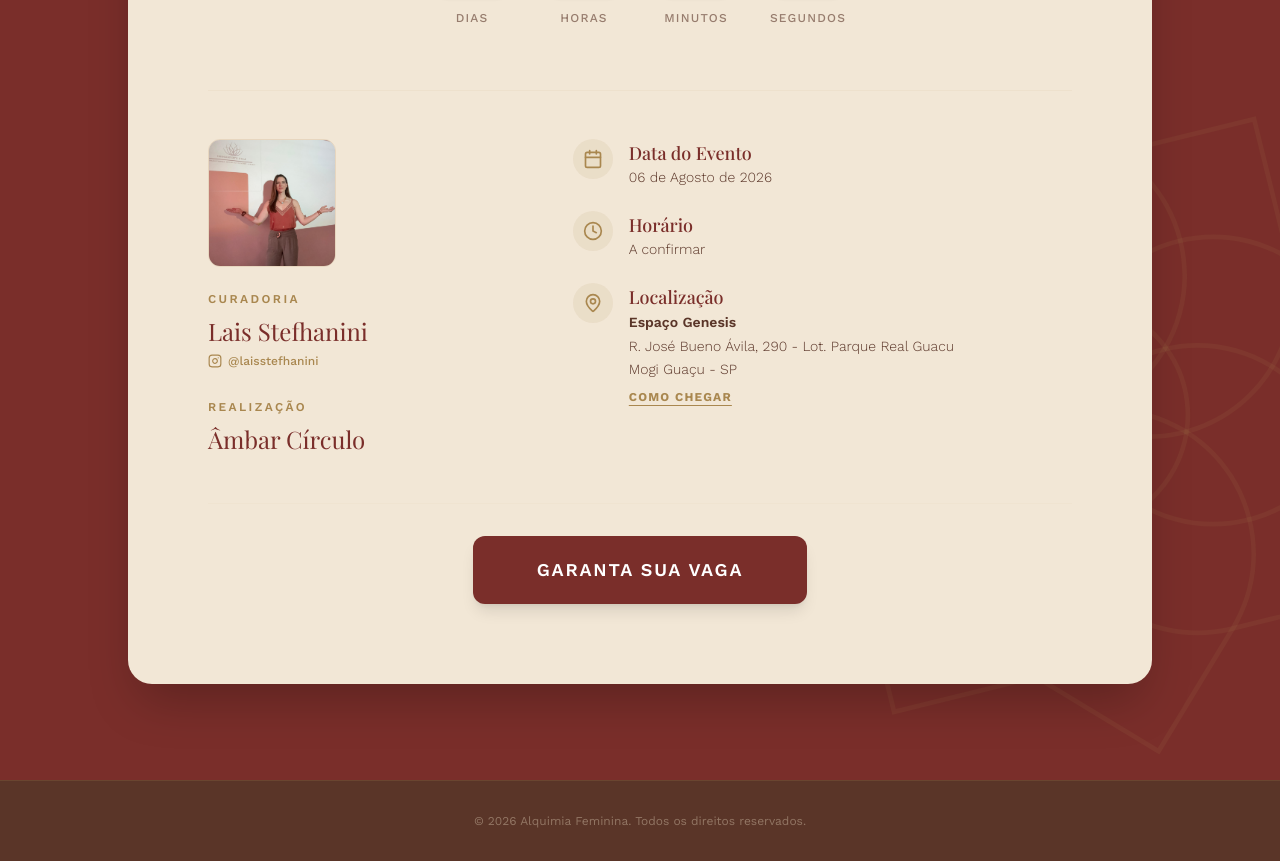
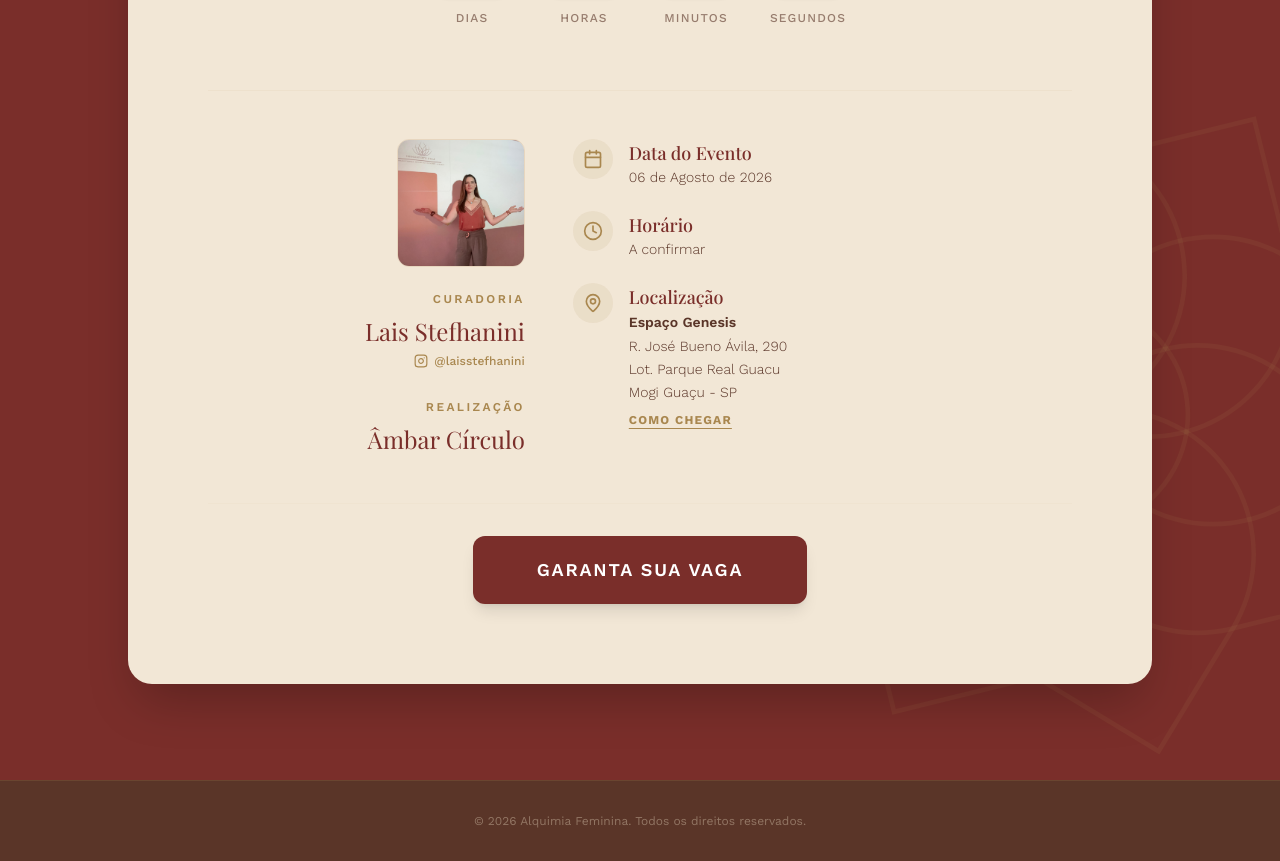
Before and after one commit to guigomes1988/alquimiafeminina, a React (Vite) app: page / in a window 1280 px wide. Shown: the part 7000-7861 px from the top of the page. Built offline with nearby package versions, Linux system fonts and the light colour scheme; a web font is replaced by a local one.

Commit message:
style: alinha curadoria à direita e adiciona quebra de linha no bairro da localização

```diff
--- a/src/components/Tickets.tsx
+++ b/src/components/Tickets.tsx
@@ -123,7 +123,7 @@ export default function Tickets() {
           <div className="grid grid-cols-1 md:grid-cols-5 gap-8 md:gap-12 text-left mt-16 w-full max-w-4xl mx-auto border-t border-alquimia-sand/40 pt-12">
 
             {/* Lado Esquerdo: Curadoria e Realização */}
-            <div className="md:col-span-2 flex flex-col justify-start gap-6">
+            <div className="md:col-span-2 flex flex-col items-center md:items-end text-center md:text-right justify-start gap-6">
               <div className="w-24 h-24 sm:w-32 sm:h-32 shrink-0 rounded-xl overflow-hidden border border-alquimia-sand">
                 <img
                   src="/palestrantes/Lais Stefhanini.jpeg"
@@ -139,7 +139,7 @@ export default function Tickets() {
                     href="https://www.instagram.com/laisstefhanini/"
                     target="_blank"
                     rel="noopener noreferrer"
-                    className="inline-flex items-center gap-1.5 text-alquimia-gold hover:text-alquimia-wine text-xs font-medium transition-colors"
+                    className="inline-flex items-center gap-1.5 text-alquimia-gold hover:text-alquimia-wine text-xs font-medium transition-colors justify-center md:justify-end"
                   >
                     <Instagram className="w-3.5 h-3.5 shrink-0" />
                     <span className="font-sans">@laisstefhanini</span>
@@ -183,7 +183,7 @@ export default function Tickets() {
                   <span className="font-serif text-lg text-alquimia-wine block font-medium">Localização</span>
                   <span className="font-light text-alquimia-dark text-sm leading-relaxed block">
                     <strong className="font-semibold block mb-0.5">Espaço Genesis</strong>
-                    R. José Bueno Ávila, 290 - Lot. Parque Real Guacu<br />Mogi Guaçu - SP
+                    R. José Bueno Ávila, 290<br />Lot. Parque Real Guacu<br />Mogi Guaçu - SP
                   </span>
                   <a
                     href="https://www.google.com/maps/search/?api=1&query=Espa%C3%A7o+Genesis,+R.+Jos%C3%A9+Bueno+%C3%81vila,+290+-+Lot.+Parque+Real+Guacu,+Mogi+Gua%C3%A7u+-+SP"
```
